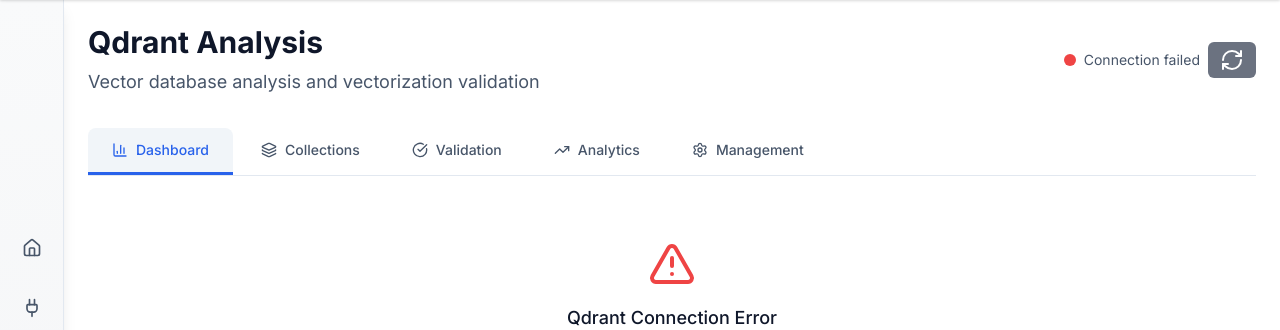
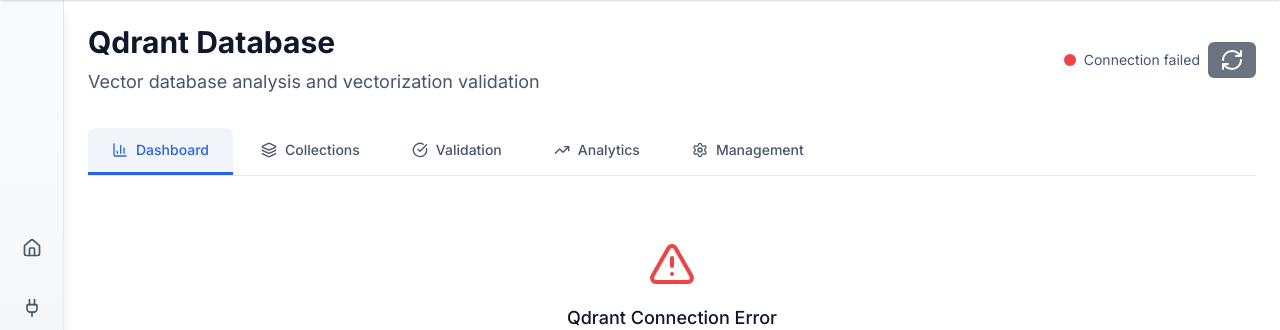
Before and after one commit to gustavoquinelato-wexinc/health-pulse, a Python web app: template services/etl-service/app/templates/qdrant_analysis.html in a window 1280 px wide. Shown: the part 64-394 px from the top of the page. Run offline with Jinja, Linux system fonts and the light colour scheme; the template is opened without the code that fills it, so the values that code supplies are empty.

Commit message:
ui: rename Qdrant Analysis to Qdrant Database and fix menu highlighting
Sidebar Menu Updates:
- Renamed 'Qdrant Analysis' to 'Qdrant Database' in sidebar menu
- Updated submenu title to match new naming
- Fixed selected menu highlighting with proper nav-item-active class
- Enhanced submenu item highlighting with !important styles

Page Title Update:
- Updated main page title from 'Qdrant Analysis' to 'Qdrant Database'
- Maintained descriptive subtitle for clarity

CSS Improvements:
- Ensured nav-item-active class properly applies gradient background
- Fixed submenu item highlighting with proper color contrast
- Added !important declarations for reliable style application

The Qdrant Database menu item now properly highlights when selected,
and the naming is more descriptive and professional.

```diff
--- a/services/etl-service/app/templates/components/sidebar.html
+++ b/services/etl-service/app/templates/components/sidebar.html
@@ -54,7 +54,7 @@
             </a>
         </div>
 
-        <!-- Qdrant Analysis -->
+        <!-- Qdrant Database -->
         <div class="relative" id="qdrant-menu">
             <a class="sidebar-nav-item sidebar-nav-item-with-submenu nav-item w-12 h-12 flex items-center justify-center mx-auto {{ 'nav-item-active' if current_path.startswith('/qdrant') else 'text-secondary hover:bg-tertiary hover:text-primary' }}"
                     href="/qdrant-analysis"
@@ -132,10 +132,10 @@
      onmouseenter="keepSubmenuOpen()"
      onmouseleave="hideSubmenu()">
     <div class="px-3 py-2 text-sm font-medium border-b" style="color: var(--text-primary); border-color: var(--border-color);">
-        Qdrant Analysis
+        Qdrant Database
     </div>
-    <a href="/qdrant-analysis" class="submenu-item flex items-center px-3 py-2 text-sm cursor-pointer transition-all duration-200 {{ 'text-white shadow-sm' if current_path == '/qdrant-analysis' else 'hover:bg-tertiary hover:text-primary' }}"
-       {% if current_path == '/qdrant-analysis' %}style="background: var(--gradient-1-2);"{% endif %}>
+    <a href="/qdrant-analysis" class="submenu-item flex items-center px-3 py-2 text-sm cursor-pointer transition-all duration-200 {{ 'nav-item-active text-white shadow-sm' if current_path == '/qdrant-analysis' else 'hover:bg-tertiary hover:text-primary' }}"
+       {% if current_path == '/qdrant-analysis' %}style="background: var(--gradient-1-2) !important; color: var(--on-gradient-1-2) !important;"{% endif %}>
         <i data-lucide="bar-chart-3" class="w-4 h-4 mr-2"></i>
         Dashboard
     </a>
--- a/services/etl-service/app/templates/qdrant_analysis.html
+++ b/services/etl-service/app/templates/qdrant_analysis.html
@@ -9,7 +9,7 @@
     <div class="flex items-center justify-between mb-4">
         <div>
             <h1 class="text-3xl font-bold" style="color: var(--text-primary);">
-                Qdrant Analysis
+                Qdrant Database
             </h1>
             <p class="text-lg mt-2" style="color: var(--text-secondary);">
                 Vector database analysis and vectorization validation
```
